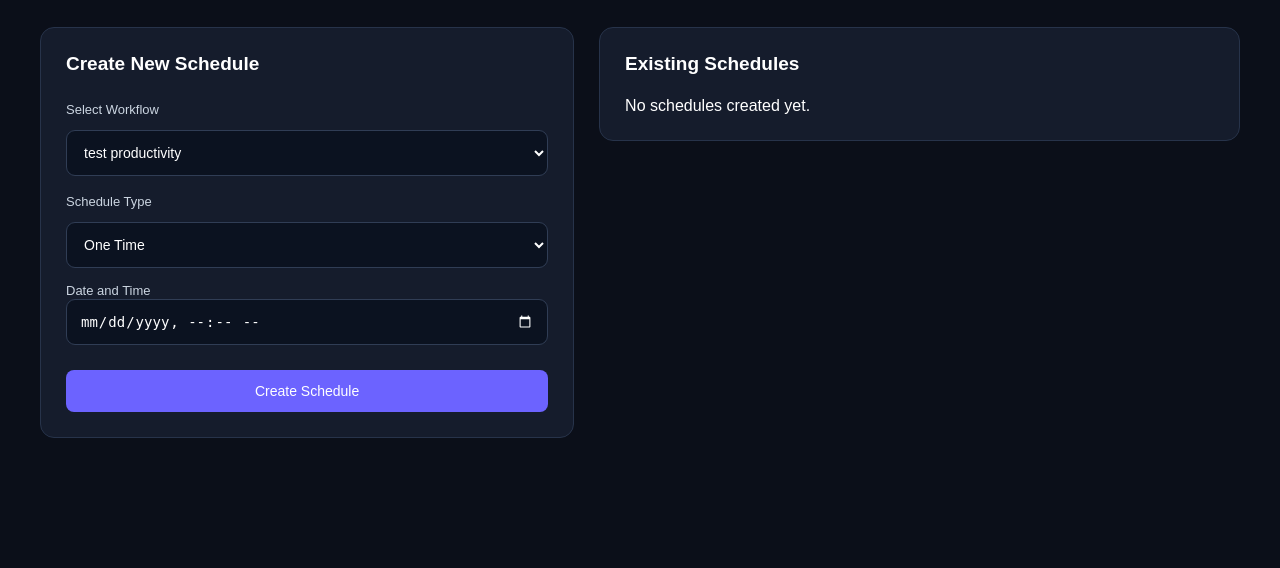
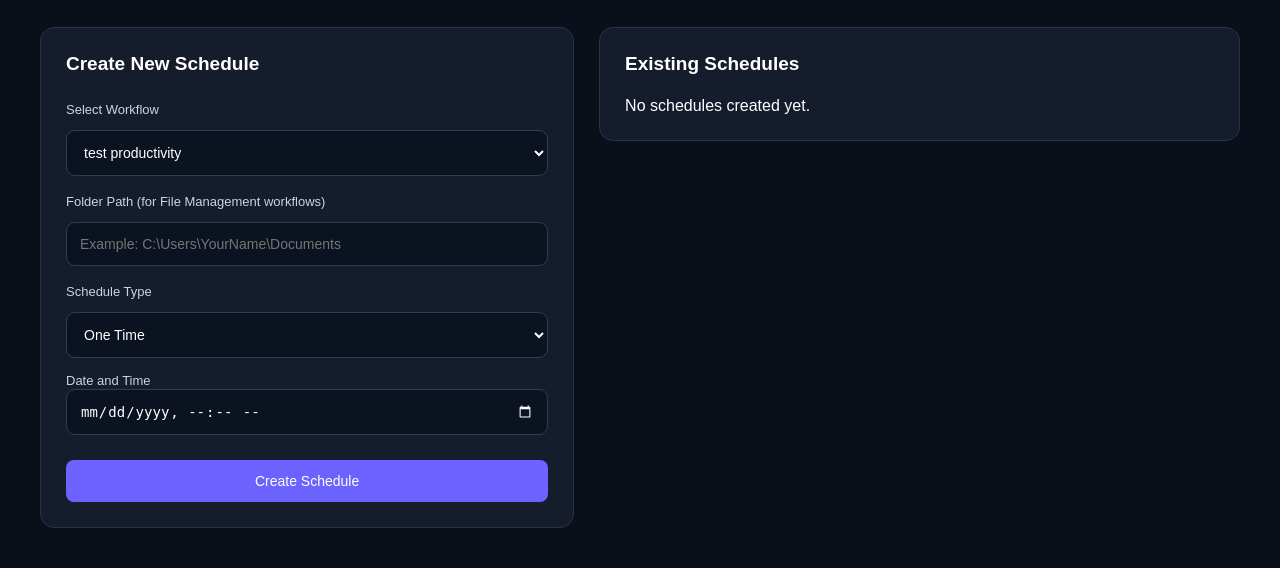
Before and after one commit to rbtechniques/AutoFlow, a Flask app: page /scheduler in a window 1280 px wide. Shown: the part 245-813 px from the top of the page. Before the commit the page ends 683 px from the top, so only its background shows below. Run offline with Flask 3, Linux system fonts and the light colour scheme; data comes from the database, SQL or seed files in the repository; both versions use the stored data as it was after the commit; data that the repository does not hold is empty; parts of the project's set-up code (start-up, migrations or seed data) failed here and were passed over.

Commit message:
Add schedule management features with toggle and delete functionality

```diff
--- a/app.py
+++ b/app.py
@@ -1,7 +1,7 @@
 
 from flask import Flask, render_template, request, redirect
 
-from storage import init_db, add_workflow, get_workflows, add_history, get_history, get_dashboard_stats, get_workflow_by_id, add_schedule, get_schedules
+from storage import init_db, add_workflow, get_workflows, add_history, get_history, get_dashboard_stats, get_workflow_by_id, add_schedule, get_schedules, toggle_schedule, delete_schedule
 
 from organizer import scan_folder
 
@@ -157,7 +157,7 @@ def add_schedule_page():
     run_at = request.form.get("run_at")
     run_time = request.form.get("run_time")
     day_of_week = request.form.get("day_of_week")
-
+    folder_path = request.form.get("folder_path", "").strip() or None
     try:
         workflow_id = int(workflow_id)
 
@@ -169,7 +169,8 @@ def add_schedule_page():
             add_schedule(
                workflow_id,
                schedule_type,
-               run_at=run_at
+               run_at=run_at,
+               folder_path=folder_path
            )
         elif schedule_type == "Daily":
             if not run_time:
@@ -177,7 +178,8 @@ def add_schedule_page():
             add_schedule(
                 workflow_id,
                 schedule_type,
-                run_time=run_time
+                run_time=run_time,
+                folder_path=folder_path
             )
         elif schedule_type == "Weekly":
             if not run_time or not day_of_week:
@@ -186,7 +188,8 @@ def add_schedule_page():
                 workflow_id,
                 schedule_type,
                 run_time=run_time,
-                day_of_week=day_of_week
+                day_of_week=day_of_week,
+                folder_path=folder_path
             )
         else:
             raise ValueError("Invalid schedule type selected.")
@@ -199,15 +202,6 @@ def add_schedule_page():
             error=str(error)
         )
 
-    workflow = get_workflow_by_id(workflow_id)
-
-    if not workflow:
-        return redirect("/scheduler")
-
-    add_schedule(workflow_id, schedule_type, run_at, run_time, day_of_week)
-
-    return redirect("/scheduler")
-
 @app.route("/scheduler")
 def scheduler_page():
 
@@ -217,5 +211,23 @@ def scheduler_page():
         schedules=get_schedules()
     )
 
+@app.route("/toggle-schedule/<int:schedule_id>", methods=["POST"])
+def toggle_schedule_page(schedule_id):
+
+    schedule_id = request.view_args["schedule_id"]
+
+    toggle_schedule(schedule_id)
+
+    return redirect("/scheduler")
+
+
+@app.route("/delete-schedule/<int:schedule_id>", methods=["POST"])
+def delete_schedule_page(schedule_id):
+    schedule_id = request.view_args["schedule_id"]
+
+    delete_schedule(schedule_id)
+
+    return redirect("/scheduler")
+
 if __name__ == "__main__":
     app.run(debug=True)
--- a/requirements.txt
+++ b/requirements.txt
@@ -1 +1,2 @@
 Flask
+APScheduler
--- a/static/css/style.css
+++ b/static/css/style.css
@@ -498,3 +498,26 @@ body {
         padding: 18px;
     }
 }
+.schedule-actions {
+    display: flex;
+    gap: 10px;
+    margin-top: 15px;
+}
+
+.schedule-actions button {
+    padding: 8px 14px;
+    border-radius: 7px;
+    border: none;
+    cursor: pointer;
+    font-size: 12px;
+}
+
+.schedule-toggle-btn {
+    background: #263653;
+    color: #a5b4fc;
+}
+
+.schedule-delete-btn {
+    background: #3b2028;
+    color: #f87171;
+}
--- a/storage.py
+++ b/storage.py
@@ -51,6 +51,17 @@ def init_db():
                 created_at TIMESTAMP DEFAULT CURRENT_TIMESTAMP,
                 FOREIGN KEY (workflow_id) REFERENCES workflows(id)
             )
+            columns = [
+                row["name"]
+                for row in connection.execute(
+                    "PRAGMA table_info(schedules)"
+                ).fetchall()
+            ]
+
+            if "folder_path" not in columns:
+                connection.execute(
+                    "ALTER TABLE schedules ADD COLUMN folder_path TEXT"
+                )
         """)
 
 
@@ -134,21 +145,22 @@ def get_workflow_by_id(workflow_id):
     return dict(row) if row else None
 
 def add_schedule(workflow_id, schedule_type, run_at=None,
-                 run_time=None, day_of_week=None):
+                 run_time=None, day_of_week=None, folder_path=None):
 
     with get_connection() as connection:
 
         connection.execute("""
             INSERT INTO schedules
             (workflow_id, schedule_type, run_at,
-             run_time, day_of_week)
-            VALUES (?, ?, ?, ?, ?)
+             run_time, day_of_week,folder_path)
+            VALUES (?, ?, ?, ?, ?, ?)
         """, (
             workflow_id,
             schedule_type,
             run_at,
             run_time,
-            day_of_week
+            day_of_week,
+            folder_path
         ))
 
 def get_schedules():
@@ -166,3 +178,26 @@ def get_schedules():
         """).fetchall()
 
     return [dict(row) for row in rows]
+
+def toggle_schedule(schedule_id):
+
+    with get_connection() as connection:
+
+        connection.execute("""
+            UPDATE schedules
+            SET is_active = CASE
+                WHEN is_active = 1 THEN 0
+                ELSE 1
+            END
+            WHERE id = ?
+        """, (schedule_id,))
+
+
+def delete_schedule(schedule_id):
+
+    with get_connection() as connection:
+
+        connection.execute("""
+            DELETE FROM schedules
+            WHERE id = ?
+        """, (schedule_id,))
--- a/templates/scheduler.html
+++ b/templates/scheduler.html
@@ -57,7 +57,13 @@
                         </option>
                     {% endfor %}
                 </select>
+                <label>Folder Path (for File Management workflows)</label>
 
+                <input
+                    type="text"
+                    name="folder_path"
+                    placeholder="Example: C:\Users\YourName\Documents"
+                >
                 <label>Schedule Type</label>
 
                 <select name="schedule_type" id="schedule_type" required>
@@ -148,6 +154,26 @@
                         <span class="schedule-status">
                             {{ "Active" if schedule.is_active else "Disabled" }}
                         </span>
+                        <div class="schedule-actions">
+
+                            <form action="/toggle-schedule/{{ schedule.id }}" method="POST">
+
+                                <button type="submit" class="schedule-toggle-btn">
+                                    {{ "Disable" if schedule.is_active else "Enable" }}
+                                </button>
+
+                            </form>
+
+                            <form action="/delete-schedule/{{ schedule.id }}" method="POST"
+                                onsubmit="return confirm('Delete this schedule?');">
+
+                                <button type="submit" class="schedule-delete-btn">
+                                    Delete
+                                </button>
+
+                            </form>
+
+                        </div>
 
                     </div>
 
```
Also changed, not shown: database/autoflow.db.
